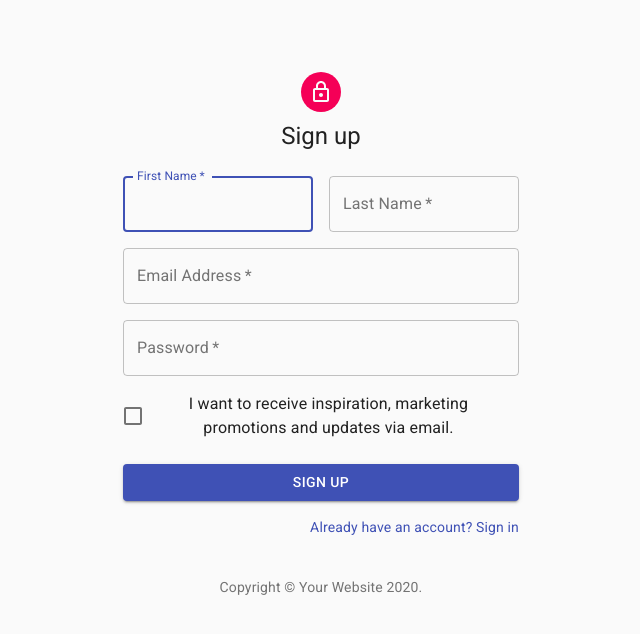
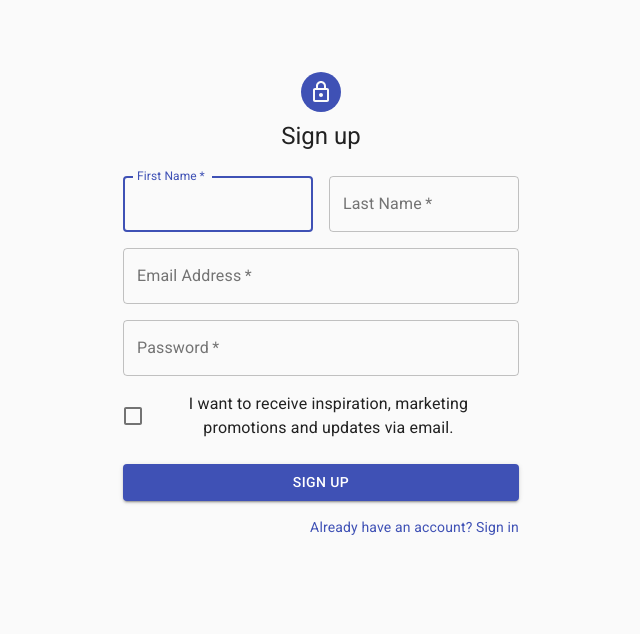
Before and after one commit to SCastanedaMunoz/Project-3, a React (Create React App) app: page /SignUp in a window 1280 px wide. Shown: the top 634 px of the page, without its empty margins (319-959 px from the left). Built offline with nearby package versions, Linux system fonts and the light colour scheme.

Commit message:
SignUp Changes

```diff
--- a/src/pages/SignUp.js
+++ b/src/pages/SignUp.js
@@ -7,7 +7,6 @@ import FormControlLabel from '@material-ui/core/FormControlLabel';
 import Checkbox from '@material-ui/core/Checkbox';
 import Link from '@material-ui/core/Link';
 import Grid from '@material-ui/core/Grid';
-import Box from '@material-ui/core/Box';
 import LockOutlinedIcon from '@material-ui/icons/LockOutlined';
 import Typography from '@material-ui/core/Typography';
 import { makeStyles } from '@material-ui/core/styles';
@@ -35,7 +34,7 @@ const useStyles = makeStyles((theme) => ({
   },
   avatar: {
     margin: theme.spacing(1),
-    backgroundColor: theme.palette.secondary.main,
+    backgroundColor: theme.palette.primary.main,
   },
   form: {
     width: '100%', // Fix IE 11 issue.
@@ -132,9 +131,6 @@ export default function SignUp() {
           </Grid>
         </form>
       </div>
-      <Box mt={5}>
-        <Copyright />
-      </Box>
     </Container>
   );
 }
```
